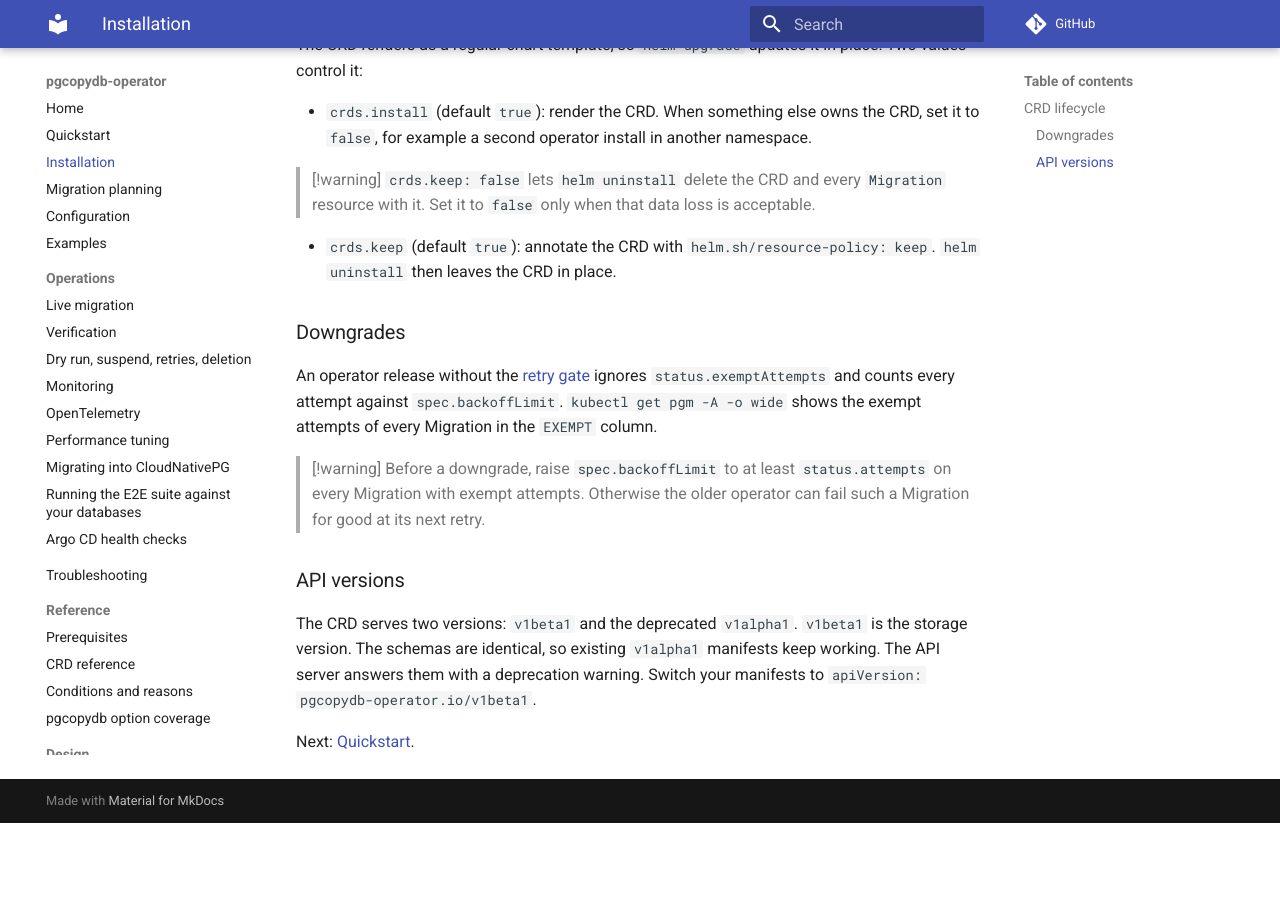
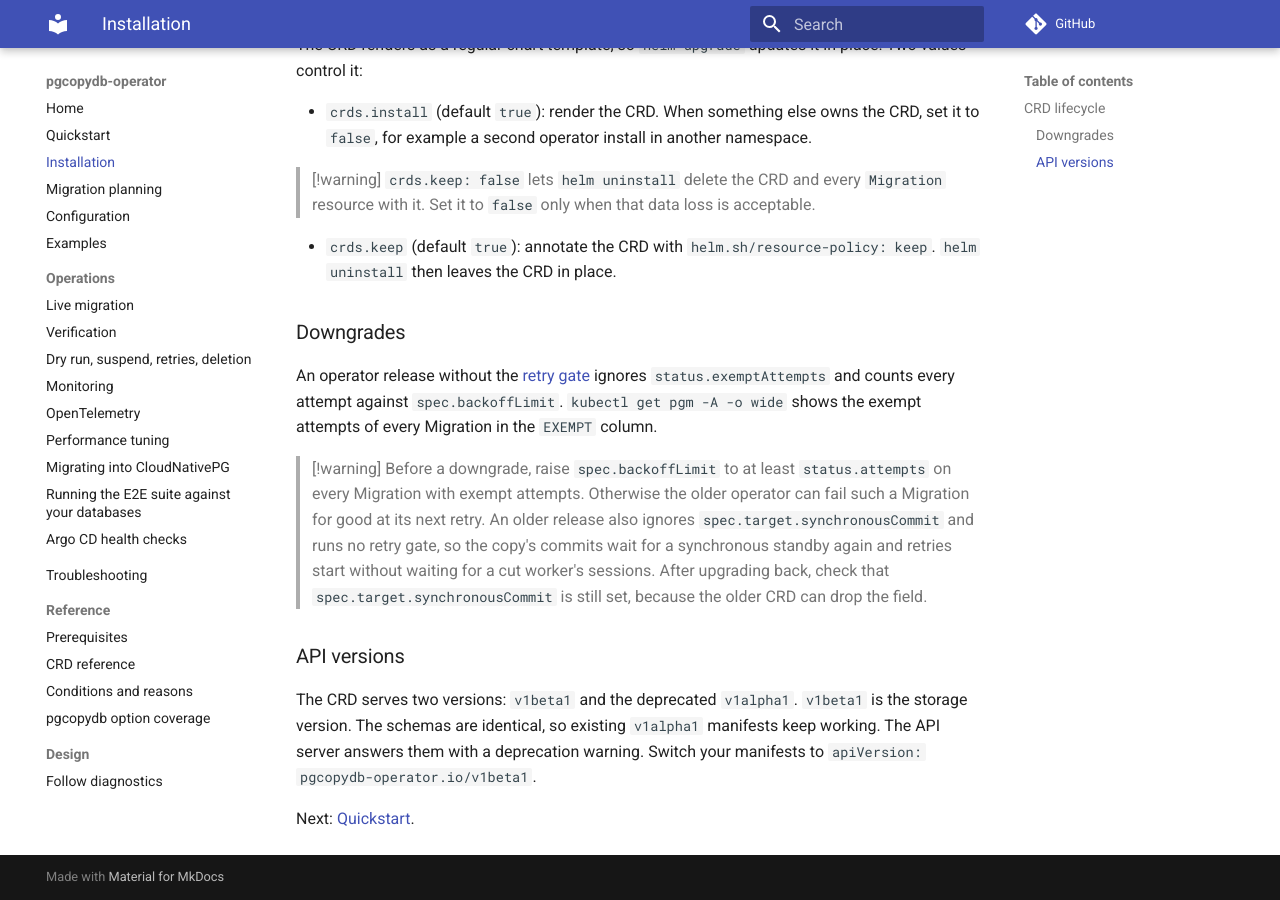
Before and after one commit to ydixken/pgcopydb-operator, an MkDocs documentation site: the page built from docs/installation.md, in a window 1280 px wide and 900 px high, scrolled down 574 px. Built offline with MkDocs 1.6.1 and Material for MkDocs 9.7.7, drawn with Linux system fonts in a browser that asks for light colours; comment, search, counter and statistics services are not loaded; before the commit the page ends 1397 px from its top, so only the background shows below that.

Commit message:
docs: warn that a downgrade drops synchronousCommit and the retry gate

```diff
--- a/docs/installation.md
+++ b/docs/installation.md
@@ -44,6 +44,8 @@ An operator release without the [retry gate](operations/lifecycle.md#the-retry-g
 > [!warning]
 > Before a downgrade, raise `spec.backoffLimit` to at least `status.attempts` on every Migration with exempt attempts.
 > Otherwise the older operator can fail such a Migration for good at its next retry.
+> An older release also ignores `spec.target.synchronousCommit` and runs no retry gate, so the copy's commits wait for a synchronous standby again and retries start without waiting for a cut worker's sessions.
+> After upgrading back, check that `spec.target.synchronousCommit` is still set, because the older CRD can drop the field.
 
 ### API versions
 
```
